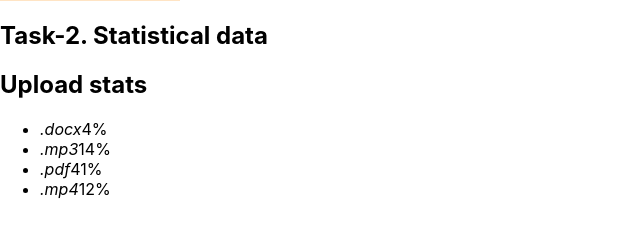
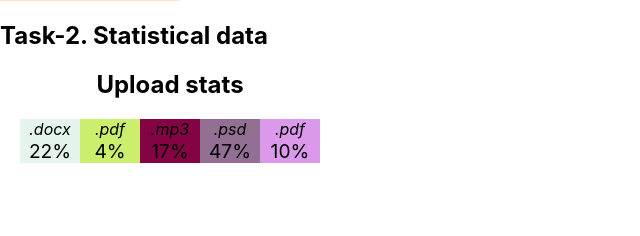
Before and after one commit to ViktorBaklar/goit-react-hw-01-components, a React (Create React App) app: page / in a window 1280 px wide. Shown: the part 412-648 px from the top of the page, without its empty margins (0-640 px from the left). Built offline with nearby package versions, Linux system fonts and the light colour scheme.

Commit message:
complete task2

```diff
--- a/src/App.css
+++ b/src/App.css
@@ -39,3 +39,32 @@
   cursor: pointer;
   text-decoration: underline cadetblue;
 }
+
+.statistics {
+  padding: 0 20px;
+  width: 300px;
+  text-align: center;
+}
+
+.stat-list {
+  display: flex;
+  list-style: none;
+  padding: 0;
+  /* text-align: center; */
+  /* align-items: center; */
+  justify-content: center;
+}
+
+.item {
+  display: flex;
+  flex-direction: column;
+  width: calc(300px/5);
+}
+
+/* .item:not(:last-child) {
+  margin-right: 10px;
+} */
+
+.percentage {
+  font-size: larger;
+}
--- a/src/App.js
+++ b/src/App.js
@@ -16,7 +16,7 @@ const App = () => {
       stats={user.stats}
     />
     <h2>Task-2. Statistical data</h2>
-    <Statistic />
+    <Statistic title="Upload stats" stats={statisticalData} />
   </div>
 }
 
--- a/src/components/statistic.js
+++ b/src/components/statistic.js
@@ -1,26 +1,25 @@
 const Statistic = ({ title, stats }) => (
   <section className="statistics">
-    <h2 className="title">Upload stats</h2>
+    {title && <h2 className="title">{title}</h2>}
 
     <ul className="stat-list">
-      <li className="item">
-        <span className="label">.docx</span>
-        <span className="percentage">4%</span>
-      </li>
-      <li className="item">
-        <span className="label">.mp3</span>
-        <span className="percentage">14%</span>
-      </li>
-      <li className="item">
-        <span className="label">.pdf</span>
-        <span className="percentage">41%</span>
-      </li>
-      <li className="item">
-        <span className="label">.mp4</span>
-        <span className="percentage">12%</span>
-      </li>
+      {stats.map(item => (
+        <li className="item" key={item.id} style={{ backgroundColor: getRandomColor() }} /* color={getRandomColor()} */ >
+          <span className="label">{item.label}</span>
+          <span className="percentage">{item.percentage}%</span>
+        </li>
+      ))}
     </ul>
-  </section>
+  </section >
 );
 
+
+const getRandomColor = () => {
+  return "#" + (0x1000000 + (Math.random()) * 0xffffff).toString(16).substr(1, 6);
+};
+
+// const itemStyle = {
+//   backgroundColor: getRandomColor(),
+// }
+
 export default Statistic;
```
